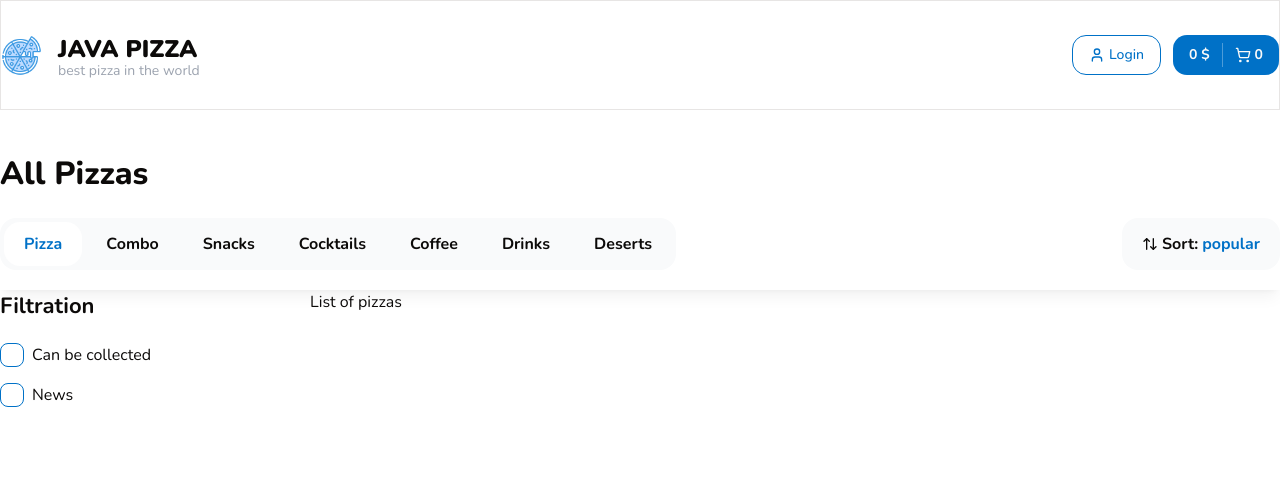
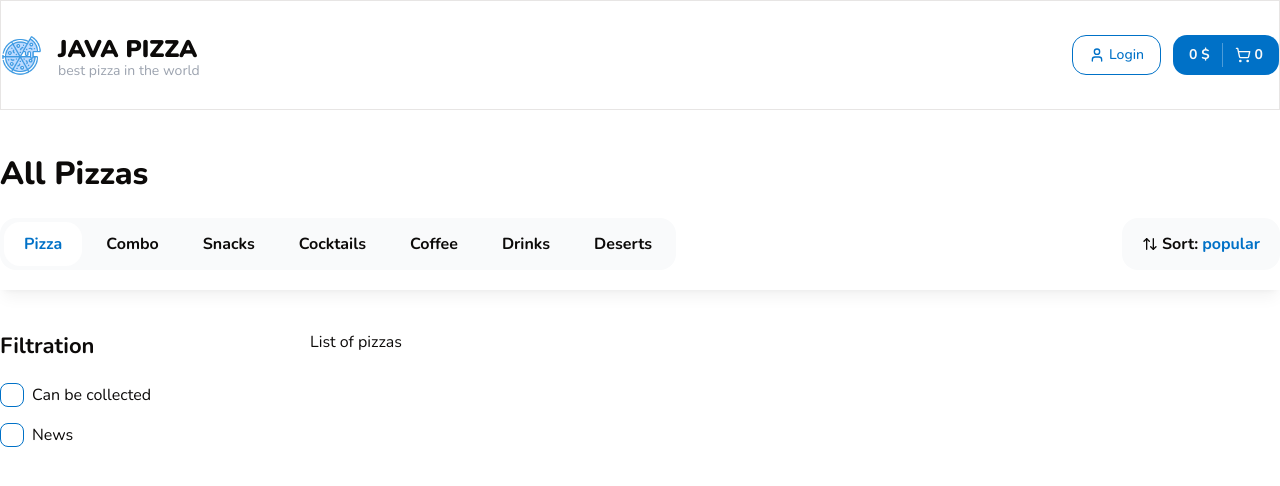
Before and after one commit to Gr1Lzy/online-pizza-web, a Next.js app: page / in a window 1280 px wide. Shown: the top 486 px of the page. Built offline with nearby package versions, Linux system fonts and the light colour scheme.

Commit message:
add mt-10 to Container

```diff
--- a/app/page.tsx
+++ b/app/page.tsx
@@ -10,7 +10,7 @@ export default function Home() {
 
     <TopBar />
 
-    <Container className="pb-14">
+    <Container className="mt-10 pb-14">
       <div className="flex gap-[60px]">
 
         <div className="w-[250px]">
```
